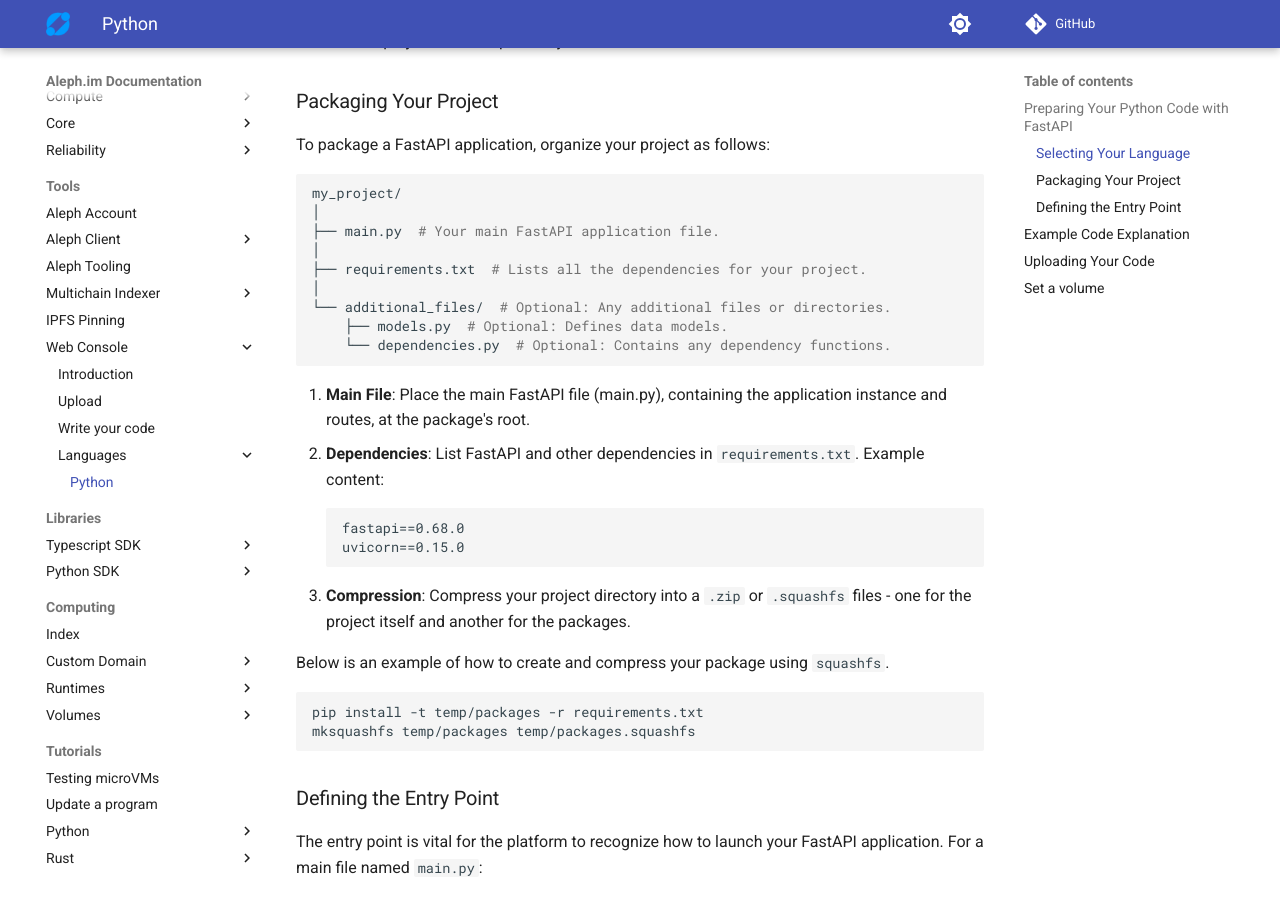
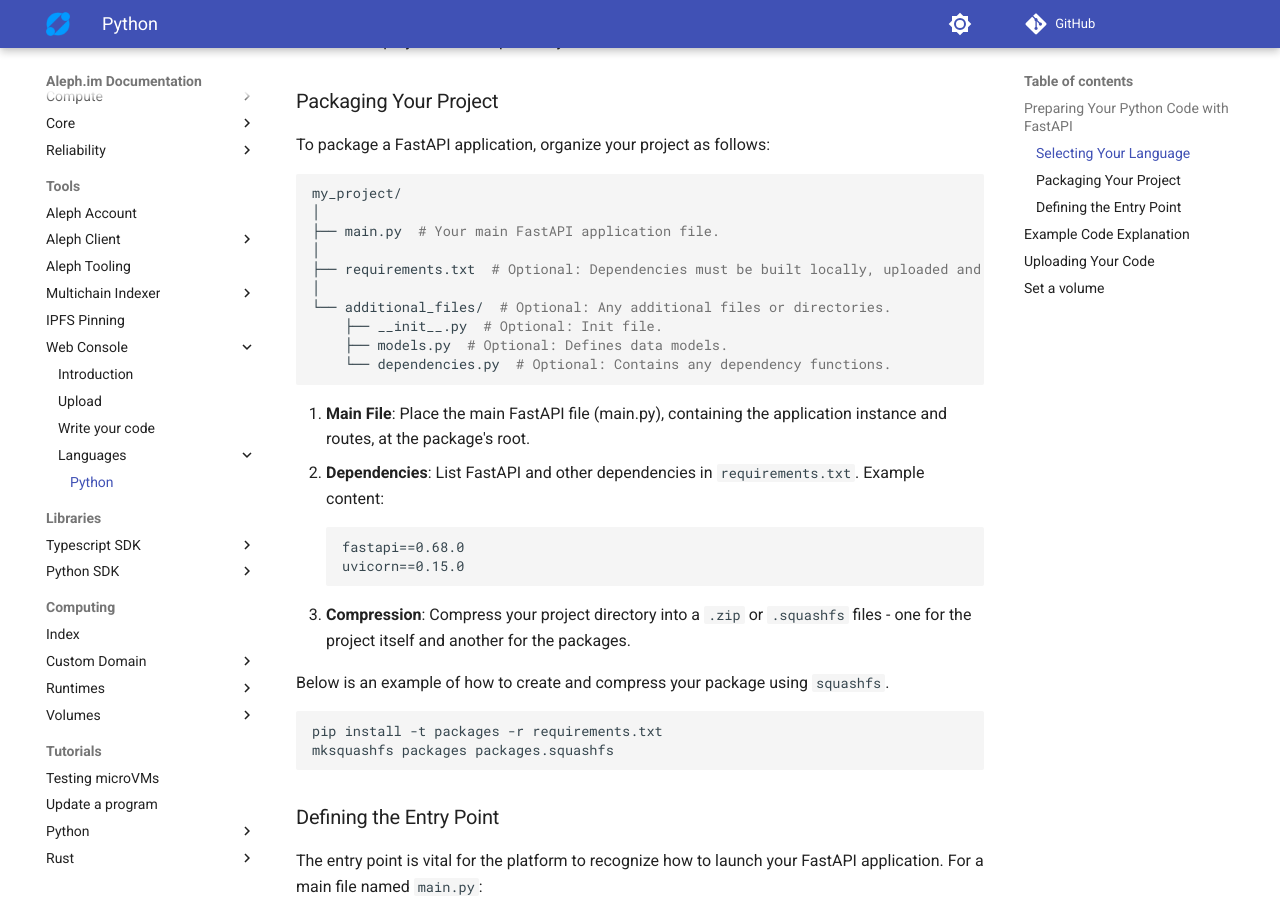
Before and after one commit to aleph-im/aleph-docs, an MkDocs documentation site: the page built from docs/tools/webconsole/languages/python.md, in a window 1280 px wide and 900 px high, scrolled down 413 px. Built offline with MkDocs 1.6.1 and Material for MkDocs 9.7.7, drawn with Linux system fonts in a browser that asks for light colours; comment, search, counter and statistics services are not loaded.

Commit message:
fix: python last details

````diff
--- a/docs/tools/webconsole/languages/python.md
+++ b/docs/tools/webconsole/languages/python.md
@@ -17,9 +17,10 @@
 │
 ├── main.py  # Your main FastAPI application file.
 │
-├── requirements.txt  # Lists all the dependencies for your project.
+├── requirements.txt  # Optional: Dependencies must be built locally, uploaded and referenced as an immutable volume
 │
 └── additional_files/  # Optional: Any additional files or directories.
+    ├── __init__.py  # Optional: Init file.
     ├── models.py  # Optional: Defines data models.
     └── dependencies.py  # Optional: Contains any dependency functions.
 ```
@@ -34,8 +35,8 @@
 
 Below is an example of how to create and compress your package using `squashfs`.
   ```
-  pip install -t temp/packages -r requirements.txt
-  mksquashfs temp/packages temp/packages.squashfs
+  pip install -t packages -r requirements.txt
+  mksquashfs packages packages.squashfs
   ```
 
 ### Defining the Entry Point
````
Also changed, not shown: docs/tools/webconsole/upload.md (+4 -1 lines), docs/tools/webconsole/write_your_code.md (+1 -1 lines).
